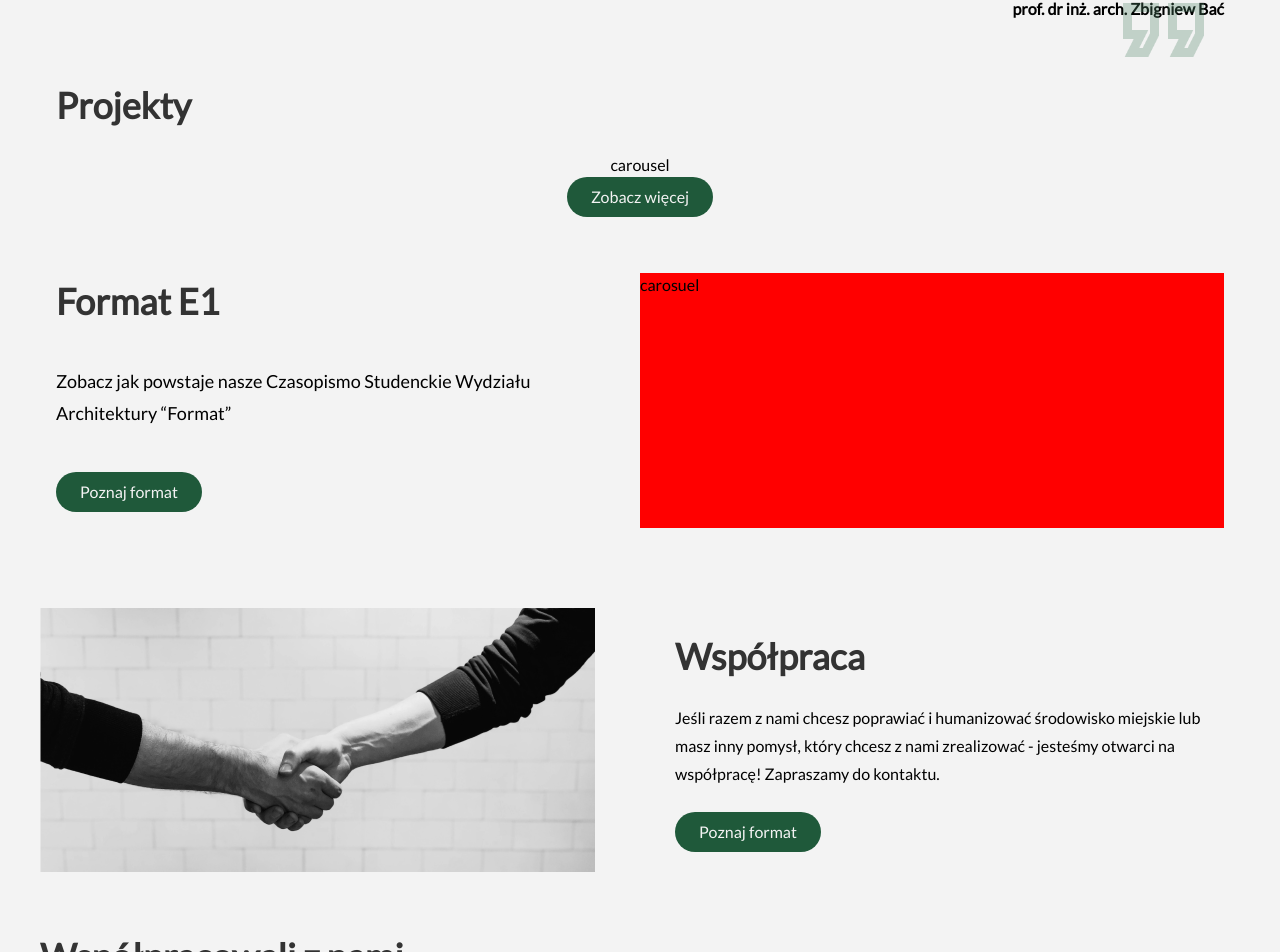
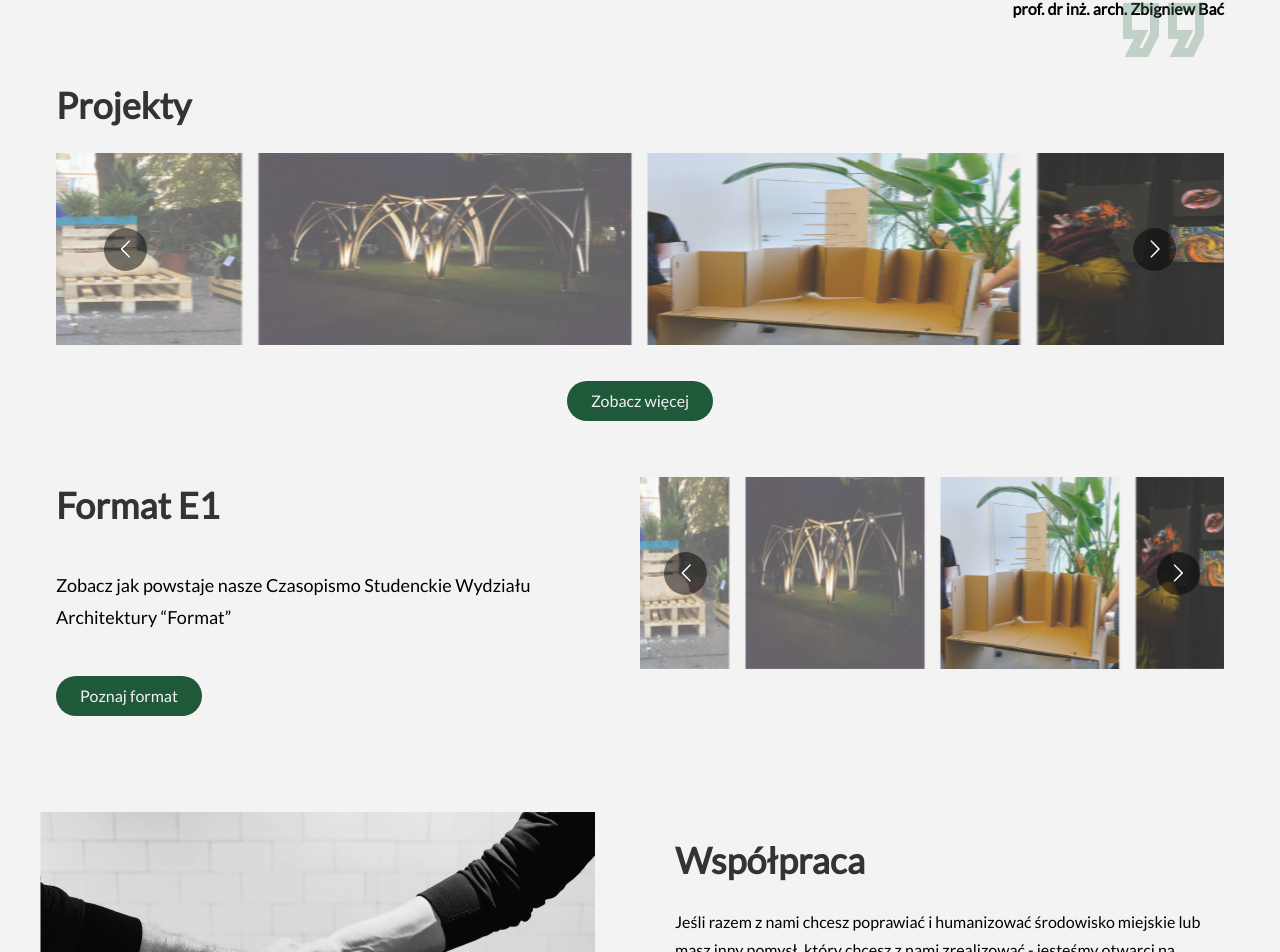
Before and after one commit to CodersCrew/hsm-website, a Next.js app: page / in a window 1280 px wide. Shown: the part 1936-2888 px from the top of the page. Built offline with nearby package versions, Linux system fonts and the light colour scheme.

Commit message:
fix slider

```diff
--- a/package.json
+++ b/package.json
@@ -20,6 +20,7 @@
     "react": "18.2.0",
     "react-dom": "18.2.0",
     "react-easy-swipe": "^0.0.23",
+    "react-multi-carousel": "^2.8.3",
     "swiper": "^9.0.5",
     "typescript": "4.9.5"
   },
--- /dev/null
+++ b/src/components/Carousel/Carousel.tsx
@@ -0,0 +1,49 @@
+// eslint-disable-next-line import/no-extraneous-dependencies
+import 'react-multi-carousel/lib/styles.css';
+
+import Image from 'next/image';
+// eslint-disable-next-line import/no-extraneous-dependencies
+import Carousel from 'react-multi-carousel';
+
+import Image1 from '../../common/assets/homePage/carousel/20191011_190837 1.png';
+import Image2 from '../../common/assets/homePage/carousel/280186749_5048563388571612_1542026015491318535_n 1.png';
+import Image4 from '../../common/assets/homePage/carousel/DSC_0659 1.png';
+import Image3 from '../../common/assets/homePage/carousel/DSC04324 (1) 1.png';
+import Image5 from '../../common/assets/homePage/carousel/image1 (1) 1.png';
+
+export const CAROUSEL_DATA = [
+  { id: 1, src: Image1, alt: 'obrazek' },
+  { id: 2, src: Image2, alt: 'obrazek' },
+  { id: 3, src: Image3, alt: 'obrazek' },
+  { id: 4, src: Image4, alt: 'obrazek' },
+  { id: 5, src: Image5, alt: 'obrazek' },
+];
+
+export const CarouselComponent = () => {
+  const responsive = {
+    desktop: {
+      breakpoint: { max: 3000, min: 1024 },
+      items: 3,
+      slidesToSlide: 1, // optional, default to 1.
+    },
+    tablet: {
+      breakpoint: { max: 1024, min: 768 },
+      items: 2,
+      slidesToSlide: 1, // optional, default to 1.
+    },
+    mobile: {
+      breakpoint: { max: 768, min: 0 },
+      items: 1,
+      slidesToSlide: 1, // optional, default to 1.
+    },
+  };
+  return (
+    <Carousel centerMode infinite responsive={responsive}>
+      {CAROUSEL_DATA.map((item) => (
+        <div className="w-full" key={item.id}>
+          <Image className="h-48 w-full object-fill px-2" src={item.src} alt={item.alt} />
+        </div>
+      ))}
+    </Carousel>
+  );
+};
--- /dev/null
+++ b/src/components/Carousel/index.ts
@@ -0,0 +1 @@
+export * from './Carousel'
--- a/src/components/Navbar/NavItem/NavItem.tsx
+++ b/src/components/Navbar/NavItem/NavItem.tsx
@@ -2,8 +2,8 @@ import Link from 'next/link';
 
 import { NavItemProps } from './NavItem.types';
 
-export const NavItem = ({ navItemSrc, navItemName }: NavItemProps) => (
-  <Link href={navItemSrc}>
+export const NavItem = ({ navItemSrc, navItemName, onClick }: NavItemProps) => (
+  <Link href={navItemSrc} onClick={onClick}>
     <li className="whitespace-nowrap p-2 text-base text-neutral/80">{navItemName}</li>
   </Link>
 );
--- a/src/components/Navbar/NavItem/NavItem.types.ts
+++ b/src/components/Navbar/NavItem/NavItem.types.ts
@@ -1,4 +1,5 @@
 export type NavItemProps = {
   navItemSrc: string;
   navItemName: string;
+  onClick: () => void
 };
--- a/src/components/Navbar/Navbar.tsx
+++ /dev/null
@@ -1,37 +0,0 @@
-import { useState } from 'react';
-
-import BurgerMenuSrc from '@/common/assets/navbar/burger-menu.png';
-
-import { BurgerMenu } from './BurgerMenu';
-import { Logo } from './Logo';
-import { NAV_ITEMS } from './Navbar.constants';
-import { NavItem } from './NavItem';
-
-export const Navbar = () => {
-  const [open, setOpen] = useState(false);
-
-  const toggleNav = () => setOpen((prevState) => !prevState);
-
-  const toggleClassNav = open ? 'translate-x-0' : 'translate-x-full';
-
-  return (
-    <nav className="mx-auto flex w-full max-w-7xl flex-col md:flex-row md:justify-between">
-      <Logo>
-        <BurgerMenu toggleNav={toggleNav} BurgerMenuSrc={BurgerMenuSrc} />
-      </Logo>
-      <ul
-        className={`
-          fixed top-[60px] z-10 flex h-full w-full flex-col
-          items-center space-y-4 bg-neutral/10 pt-3 transition-transform ${toggleClassNav}
-          md:static md:w-auto md:transform-none md:flex-row md:items-center
-          md:gap-x-4 md:space-y-0 md:pr-4 lg:gap-8`}
-      >
-        {NAV_ITEMS.map((item) => {
-          const { navItemName, navItemSrc, id } = item;
-
-          return <NavItem navItemName={navItemName} navItemSrc={navItemSrc} key={id} />;
-        })}
-      </ul>
-    </nav>
-  );
-};
--- a/src/components/Navbar/index.tsx
+++ b/src/components/Navbar/index.tsx
@@ -27,7 +27,7 @@ export const Navbar = () => {
           className={`fixed top-[56px] z-10 flex h-full w-full flex-col items-center space-y-4 bg-neutral/10 pt-3 transition-transform ${toggleClassNav} text-[16px] md:static  md:h-[56px] md:w-auto md:transform-none md:flex-row md:items-center md:gap-x-4 md:space-y-0 md:pr-4 lg:gap-8`}
         >
           {NAV_ITEMS.map((item) => (
-            <NavItem navItemName={item.navItemName} navItemSrc={item.navItemSrc} key={item.id} />
+            <NavItem onClick={() => setOpen(false)} navItemName={item.navItemName} navItemSrc={item.navItemSrc} key={item.id} />
           ))}
         </ul>
       </div>
--- a/src/containers/HomePage/FormatE1/FormatE1.tsx
+++ b/src/containers/HomePage/FormatE1/FormatE1.tsx
@@ -1,18 +1,52 @@
+import 'react-multi-carousel/lib/styles.css';
+
+import Image from 'next/image';
+import Carousel from 'react-multi-carousel';
+
 import { Button } from '@/components';
+import { CarouselComponent } from '@/components/Carousel';
 
-export const FormatE1 = () => (
+import FormatImage2 from '../../../../public/images/format-e1/format-e1-czasopismo-percepcja-530x530.png';
+import FormatImage1 from '../../../../public/images/format-e1/format-e1-czasopismo-poczatek-180x180.png';
+import FormatImage3 from '../../../../public/images/format-e1/format-e1-czasopismo-podroz-180x180.png';
+
+const FORMATE1_CAROUSEL_DATA = [
+  { id: 1, src: FormatImage1, alt: 'format' },
+  { id: 2, src: FormatImage2, alt: 'format' },
+  { id: 3, src: FormatImage3, alt: 'format' },
+];
+
+export const FormatE1 = () => {
+  const responsive = {
+    tablet: {
+      breakpoint: { max: 1024, min: 768 },
+      items: 2,
+      slidesToSlide: 1, // optional, default to 1.
+    },
+    mobile: {
+      breakpoint: { max: 768, min: 0 },
+      items: 1,
+      slidesToSlide: 1, // optional, default to 1.
+    },
+  };
+
+  return (
     <section className="mx-auto my-14 max-w-[1200px]">
       <div className="mx-4 grid md:grid-cols-2 lg:mx-14 xl:mx-4">
         <h2 className="self-start pb-5 text-[28px] font-semibold text-neutral/90 md:text-[36px]">Format E1</h2>
         <p className="self-start text-base leading-8 md:col-start-1 lg:pr-20 lg:text-[18px]">
           Zobacz jak powstaje nasze Czasopismo Studenckie Wydziału Architektury “Format”
         </p>
-      <div className="h-[255px]  bg-[red] md:order-1 md:col-start-2 md:row-span-2 md:row-start-1 md:row-end-4">
-        carosuel
+        <div className="h-[255px]  w-full md:order-1 md:col-start-2 md:row-span-2 md:row-start-1 md:row-end-4">
+          <div className="mb-9 w-full">
+            <CarouselComponent />
           </div>
+        </div>
+
         <div className="mt-7 place-self-center md:place-self-start">
           <Button kind="primary">Poznaj format</Button>
         </div>
       </div>
     </section>
   );
+};
--- a/src/containers/HomePage/Projects/Projects.tsx
+++ b/src/containers/HomePage/Projects/Projects.tsx
@@ -1,10 +1,15 @@
+
+
 import { Button } from '@/components';
+import { CarouselComponent } from '@/components/Carousel';
 
 export const Projects = () => (
   <section className="mx-auto mt-14 max-w-[1200px]">
     <div className="mx-4 flex flex-col items-center justify-center lg:mx-14 xl:mx-4">
       <h2 className="self-start pb-5 text-[28px] font-semibold text-neutral/90 md:text-[36px] ">Projekty</h2>
-      <div>carousel</div>
+      <div className="mb-9 w-full">
+        <CarouselComponent />
+      </div>
 
       <Button kind="primary" className="">
         Zobacz więcej
```
Also changed, not shown: 1 other file (tests, documents, lock files or other folders). Lines whose indentation alone changed are shown as unchanged.
